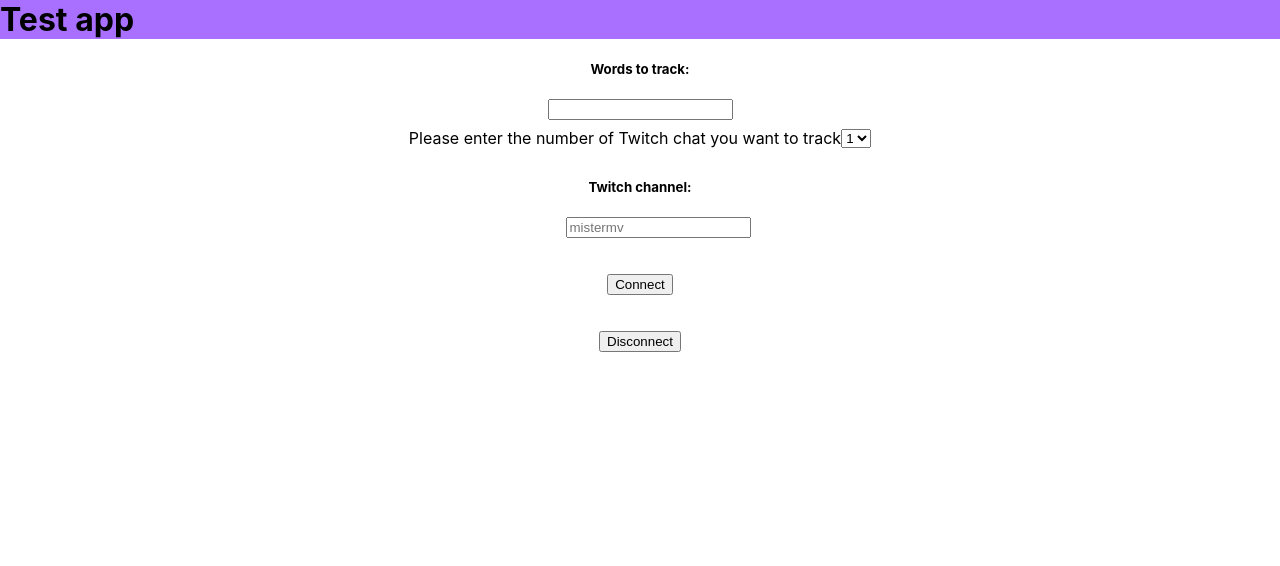
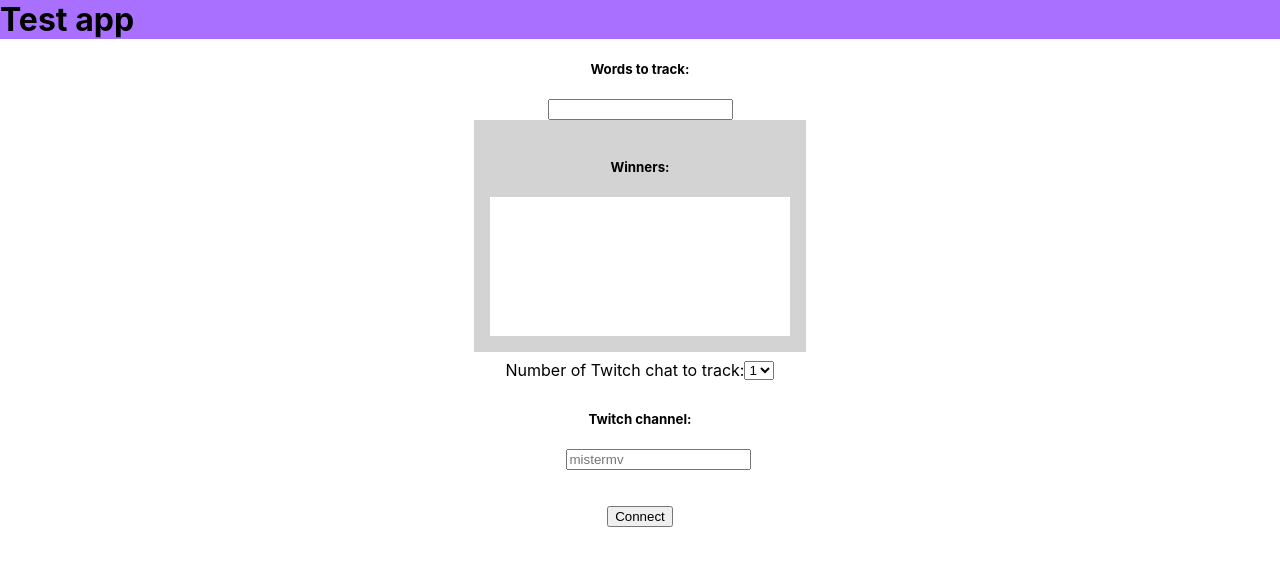
Before and after one commit to LFSchefer/chat-word-tracker, a React (Create React App) app: page / in a window 1280 px wide. Shown: the top 566 px of the page. Built offline with nearby package versions, Linux system fonts and the light colour scheme.

Commit message:
logic full working

```diff
--- a/src/App.css
+++ b/src/App.css
@@ -1,4 +1,5 @@
 .App {
   margin: 0;
   padding: 0;
+  min-height: 110vh;
 }
--- a/src/App.js
+++ b/src/App.js
@@ -1,6 +1,5 @@
 import './App.css';
 import Header from './components/Header';
-import NumberOfChat from './components/NumberOfChat';
 import WordTracker from './components/WordTracker';
 
 function App() {
@@ -8,7 +7,6 @@ function App() {
     <div className="App">
       <Header/>
       <WordTracker/>
-      {/* <NumberOfChat/> */}
     </div>
   );
 }
--- a/src/components/Connector.jsx
+++ b/src/components/Connector.jsx
@@ -9,6 +9,7 @@ export default function Connector(props) {
   const [chanelName, setChanelName] = React.useState('mistermv');
   const [messages, setMessages] = React.useState([]);
   const [isConnected, setIsConnected] = React.useState(false);
+  const [lastWinner , setLastWinner] = React.useState({})
 
   const twitchChannel = (event) => {
     setChanelName(event)
@@ -48,28 +49,33 @@ export default function Connector(props) {
     setMessages([])
   }
 
-  if (messages.length > 200) {
-    setMessages(prev => prev.slice(1))
-  }
+  React.useEffect(() => {
+    if (messages.length > 200) {
+      setMessages(prev => prev.slice(1))
+    }
 
-  if (messages.length > 0 && messages[messages.length -1].message === props.words && messages[messages.length -1] !== props.winners[props.winners.length -1]) {
-    props.checkWinner(messages[messages.length -1])
-  }
+    if (messages.length > 0 && messages[messages.length -1].message === props.words) {
+      if (lastWinner !== messages[messages.length -1]) {
+        props.checkWinner(messages[messages.length -1])
+        setLastWinner(messages[messages.length -1])
+      }
+    }
+  },[messages, lastWinner, props])
 
-  // console.log(props.winners)
 
   const disconnect = () => {
     window.location.reload(true);
     // window.history.pushState(null, null, window.location.href);
   }
 
-  // console.log(messages[messages.length -1])
-  // console.log(props.words)
-
   const connectionBtn =
   <div className='connector'>
     {isConnected ?
-    <button className='btn-connect' onClick={clearTchat} >Clear</button> :
+    <div>
+      <button className='btn-connect' onClick={clearTchat} >Clear</button>
+      <button onClick={disconnect}>Disconnect</button>
+    </div>
+    :
     <button className='btn-connect' onClick={connection} >Connect</button>
     }
   </div>
@@ -89,7 +95,6 @@ export default function Connector(props) {
     <div className='form-container'>
       {chanel}
       {connectionBtn}
-      <button onClick={disconnect}>Disconnect</button>
       {livechat}
     </div>
   )
--- a/src/components/Livechat.css
+++ b/src/components/Livechat.css
@@ -20,3 +20,11 @@
 p {
   margin: 8px 0;
 }
+
+.tchat-message {
+  display: flex;
+}
+
+.message-content {
+  margin-left: 12px;
+}
--- a/src/components/Livechat.jsx
+++ b/src/components/Livechat.jsx
@@ -4,9 +4,8 @@ import './Livechat.css'
 export default function Livechat(props) {
 
   const tchat = props.messages.map((message,index) => {
-    return <div key={index}><p style={{'color':`${message.userColor === null ? '#FF7F50' : message.userColor }`}}>{message.user}:</p> <p>{message.message}</p></div>
+    return <div key={index} className='tchat-message'><p style={{'color':`${message.userColor === null ? '#FF7F50' : message.userColor }`}}>{message.user}:</p> <p className='message-content'>{message.message}</p></div>
   })
-
 
   React.useEffect(()=> {
       let objDiv = document.querySelector(`.feed${props.chanel}`);
--- a/src/components/NumberOfChat.jsx
+++ b/src/components/NumberOfChat.jsx
@@ -16,7 +16,7 @@ export default function NumberOfChat(props) {
 
   const inputSelect =
   <div className='number-of-chanel'>
-    <p>Please enter the number of Twitch chat you want to track</p>
+    <p>Number of Twitch chat to track: </p>
     <select name="" onChange={e => numberOfTwitchChanel(e.target.value)} defaultValue={numberOfChanel[0]}>
       <option value="1">1</option>
       <option value="2">2</option>
@@ -26,10 +26,8 @@ export default function NumberOfChat(props) {
   </div>
 
   const connectors = numberOfChanel.map((num,index) => {
-    return <Connector key={index} words={props.words} checkWinner={props.checkWinner} winners={props.winners}/>
+    return <Connector key={index} words={props.words} checkWinner={props.checkWinner} />
   })
-
-  // console.log(props.words)
 
   return (
     <>
--- a/src/components/WordTracker.css
+++ b/src/components/WordTracker.css
@@ -4,3 +4,28 @@
   align-items: center;
   justify-content: center;
 }
+
+.winners-list {
+  height: 180px;
+  min-width: 300px;
+  width: fit-content;
+  max-width: 650px;
+  background-color: white;
+}
+
+.winner {
+  display: flex;
+  align-items: center;
+  justify-content: space-around;
+}
+
+.winners-container {
+  width: fit-content;
+  height: 200px;
+  background-color: lightgrey;
+  padding: 16px;
+  display: flex;
+  flex-direction: column;
+  justify-content: center;
+  align-items: center;
+}
--- a/src/components/WordTracker.jsx
+++ b/src/components/WordTracker.jsx
@@ -13,43 +13,36 @@ export default function WordTracker(props) {
   }
 
   const checkWinner = (object) => {
-    // console.log(object)
-
     setWinners(prev => [...prev, object])
-
-    if (winners[winners.length -1] === winners[winners.length -2]) {
-      setWinners(prev => prev[winners.length - 1])
-    }
-
-
-    // if (winners.length === 0) {
-    //   setWinners(prev => [...prev, object])
-    // }
-    // else if (winners.length > 0 && winners[winners.length -1] !== object) {
-    //   console.log('in condition')
-    //   setWinners(prev => [...prev, object])
-    // }
   }
 
-  // function checkWinner(object) {
-  //   console.log(object)
-  //   for (let index = 0; index < 1; index++) {
-  //     setWinners(prev => [...prev, object])
-  //   }
-  // }
+  // console.log(winners)
 
-  console.log(winners)
+  const winnerList = winners.length > 0 ?
+   winners.map((winner,index)=> {
+    return <div className="winner" key={index}><p>{index + 1}:</p><p style={{'color':`${winner.userColor === null ? '#FF7F50' : winner.userColor }`}}>{winner.user}</p><p>at:</p><p>{winner.time}</p><p>with:</p><p>{winner.message}</p><p>in:</p><p>{winner.chanel}</p></div>
+   }):
+   null ;
+
+  const winnersDisplay =
+  <div className="winners-container">
+    <h5>Winners:</h5>
+    <div className="winners-list">
+      {winnerList}
+    </div>
+  </div>
 
   const wordTrackerForm =
   <div className='word-tracker-container'>
     <h5>Words to track:</h5>
     <input type="text" onChange={event => setWords(event.target.value)}/>
+    {winnersDisplay}
   </div>
 
   return (
     <>
     {wordTrackerForm}
-    <NumberOfChat words={wordToTrack} checkWinner={checkWinner} winners={winners}/>
+    <NumberOfChat words={wordToTrack} checkWinner={checkWinner} />
     </>
   )
 }
```
